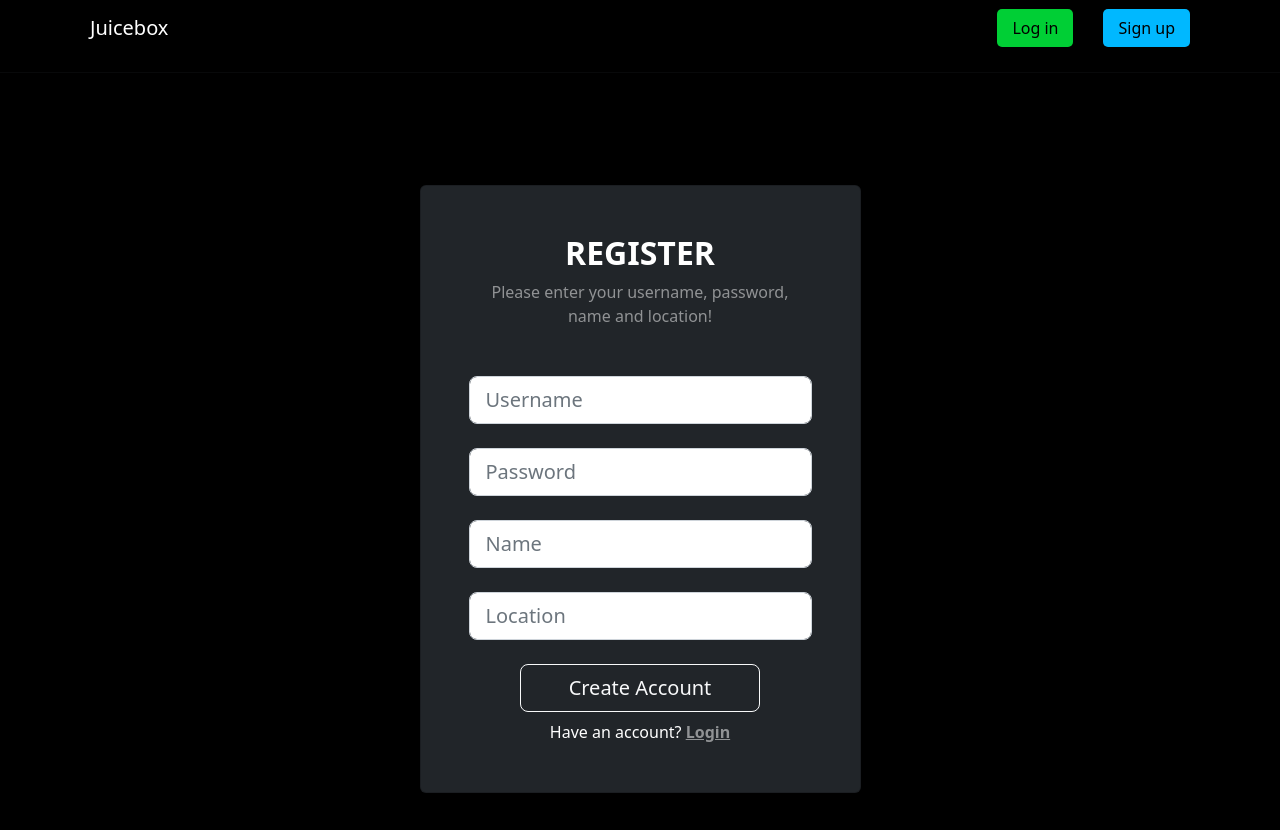
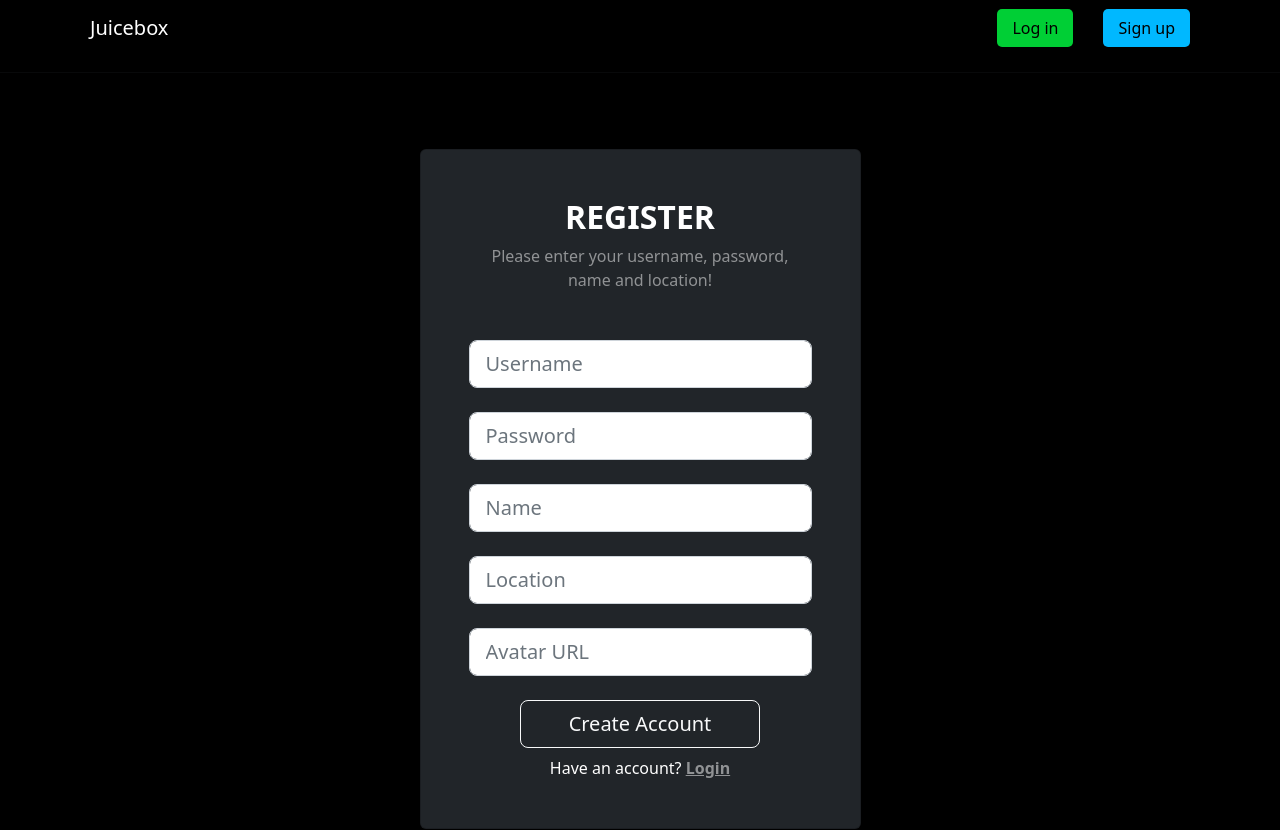
Before and after one commit to AMT98/Juicebox-UI, a React (Create React App) app: page /register in a window 1280 px wide. Shown: the top 830 px of the page. Built offline with nearby package versions, Linux system fonts and the light colour scheme.

Commit message:
avatar are now unique to users and can be shown in posts page

```diff
--- a/src/api/api.jsx
+++ b/src/api/api.jsx
@@ -15,7 +15,7 @@ export const fetchAllPosts = async () => {
 export const fetchAllUsers = async () => {
   const res = await fetch(`${APIURL}/users`);
   const json = await res.json();
-  return json;
+  return json.users;
 };
 
 // get post by tags
@@ -26,7 +26,13 @@ export const fetchPostByTags = async (tagName) => {
 };
 
 // register user
-export const fetchRegister = async (username, password, name, location) => {
+export const fetchRegister = async (
+  username,
+  password,
+  name,
+  location,
+  avatar
+) => {
   const res = await fetch(`${APIURL}/users/register`, {
     method: 'POST',
     headers: {
@@ -37,6 +43,7 @@ export const fetchRegister = async (username, password, name, location) => {
       password: `${password}`,
       name: `${name}`,
       location: `${location}`,
+      avatar: `${avatar}`,
     }),
   });
   const json = await res.json();
@@ -84,7 +91,6 @@ export const fetchAddPost = async (token, title, content, tags) => {
       title: `${title}`,
       content: `${content}`,
       tags: `${tags}`,
-
     }),
   });
   const json = await res.json();
@@ -111,7 +117,8 @@ export const fetchEditPost = async (token, postID, title, content, tags) => {
 
 // delete/deactivate post
 export const fetchDeletePost = async (token, postID) => {
-  try{const res = await fetch(`${APIURL}/posts/${postID}`, {
+  try {
+    const res = await fetch(`${APIURL}/posts/${postID}`, {
       method: 'DELETE',
       headers: {
         'Content-Type': 'application/json',
@@ -119,9 +126,9 @@ export const fetchDeletePost = async (token, postID) => {
       },
     });
     const json = await res.json();
-  return json;}
-  catch(error){
-    console.log(error)
+    return json;
+  } catch (error) {
+    console.log(error);
   }
 };
 
--- a/src/components/Posts.jsx
+++ b/src/components/Posts.jsx
@@ -1,12 +1,13 @@
 import React, { useState, useEffect } from 'react';
 import { Link } from 'react-router-dom';
-import { fetchAllPosts } from '../api/api';
+import { fetchAllPosts, fetchAllUsers } from '../api/api';
 import AddPost from './AddPost';
 import DeletePost from './DeletePost';
 import Edit from './Edit';
 
 const Posts = () => {
   const [posts, setPosts] = useState([]);
+  const [users, setUsers] = useState([]);
   const [searchTerm, setSearchTerm] = useState('');
   const token = localStorage.getItem('token');
 
@@ -20,8 +21,19 @@ const Posts = () => {
     }
   };
 
+  const fetchUsers = async () => {
+    try {
+      const user = await fetchAllUsers();
+      console.log(user);
+      setUsers(user);
+    } catch (error) {
+      console.error('error in post fetchuser', error);
+    }
+  };
+
   useEffect(() => {
     fetchPosts();
+    fetchUsers();
   }, []);
 
   return (
@@ -41,10 +53,11 @@ const Posts = () => {
               value={searchTerm}
               onChange={(e) => setSearchTerm(e.target.value)}
             ></input>
-            {token ?
-            <span className='m-1'>
-              <AddPost />
-            </span> : null }
+            {token ? (
+              <span className='m-1'>
+                <AddPost />
+              </span>
+            ) : null}
           </div>
         </form>
       </div>
@@ -86,13 +99,29 @@ const Posts = () => {
                       className='col-lg-1 mt-4 mx-5'
                       style={{ width: '100px' }}
                     >
-                      <img
+                      {users.map((user) => {
+                        // console.log(user.avatar);
+                        if (user.id === post.author.id) {
+                          console.log(post.author.id);
+                          console.log(user.avatar);
+                          return (
+                            <img
+                              className='rounded'
+                              src={user.avatar}
+                              alt=''
+                              width={100}
+                              height={100}
+                            />
+                          );
+                        }
+                      })}
+                      {/* <img
                         className='rounded'
-                        src='https://static.vecteezy.com/system/resources/thumbnails/009/292/244/small/default-avatar-icon-of-social-media-user-vector.jpg'
+                        src='https://tinyurl.com/4ed5r99s'
                         alt=''
                         width={100}
                         height={100}
-                      />
+                      /> */}
                     </div>
                     <div
                       className='card text-light bg-dark rounded shadow-lg bounce animated row my-3'
--- a/src/components/Register.jsx
+++ b/src/components/Register.jsx
@@ -1,4 +1,4 @@
-import React, {useState} from 'react';
+import React, { useState } from 'react';
 import { fetchRegister } from '../api/api';
 import { Link } from 'react-router-dom';
 
@@ -7,6 +7,7 @@ const Register = () => {
   const [password, setPassword] = useState('');
   const [name, setName] = useState('');
   const [location, setLocation] = useState('');
+  const [avatar, setAvatar] = useState('');
   const [errorMessage, setErrorMessage] = useState('');
 
   const handleSubmit = async (e) => {
@@ -17,11 +18,17 @@ const Register = () => {
     setLocation('');
 
     try {
-      const register = await fetchRegister(username, password, name, location);
+      const register = await fetchRegister(
+        username,
+        password,
+        name,
+        location,
+        avatar
+      );
       if (!register.success) {
         setErrorMessage(register.message);
-      }else{
-        window.location="/login"
+      } else {
+        window.location = '/login';
       }
     } catch (error) {
       console.error('error in register fetechregister', error);
@@ -83,6 +90,17 @@ const Register = () => {
                       required
                     />
                   </div>
+                  <div className='form-outline form-white mb-4'>
+                    <input
+                      className='form-control form-control-lg'
+                      type='text'
+                      name='location'
+                      value={avatar}
+                      placeholder='Avatar URL'
+                      onChange={(e) => setAvatar(e.target.value)}
+                      required
+                    />
+                  </div>
                   <span>
                     <button
                       className='btn btn-outline-light btn-lg px-5'
```
Lines whose indentation alone changed are shown as unchanged.
